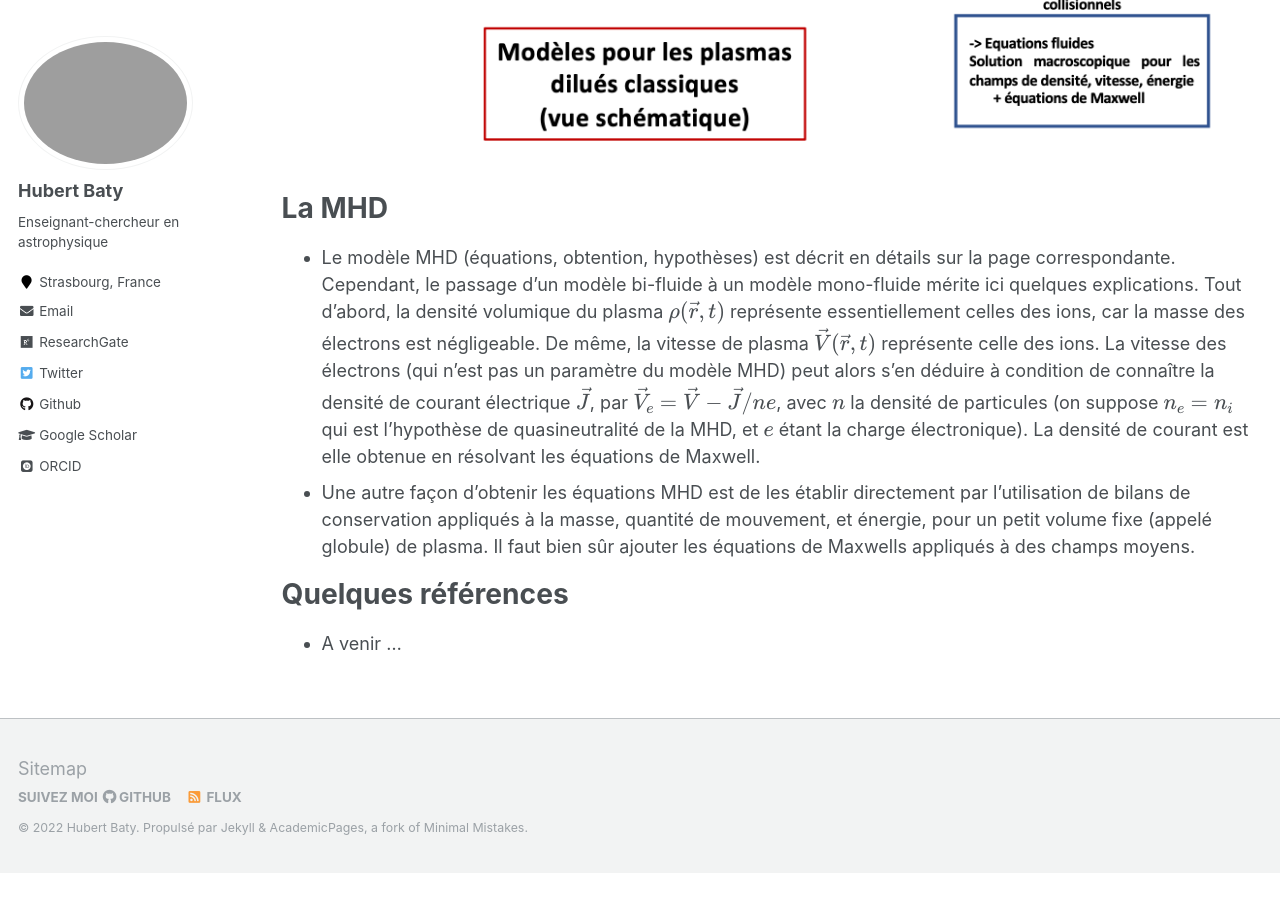
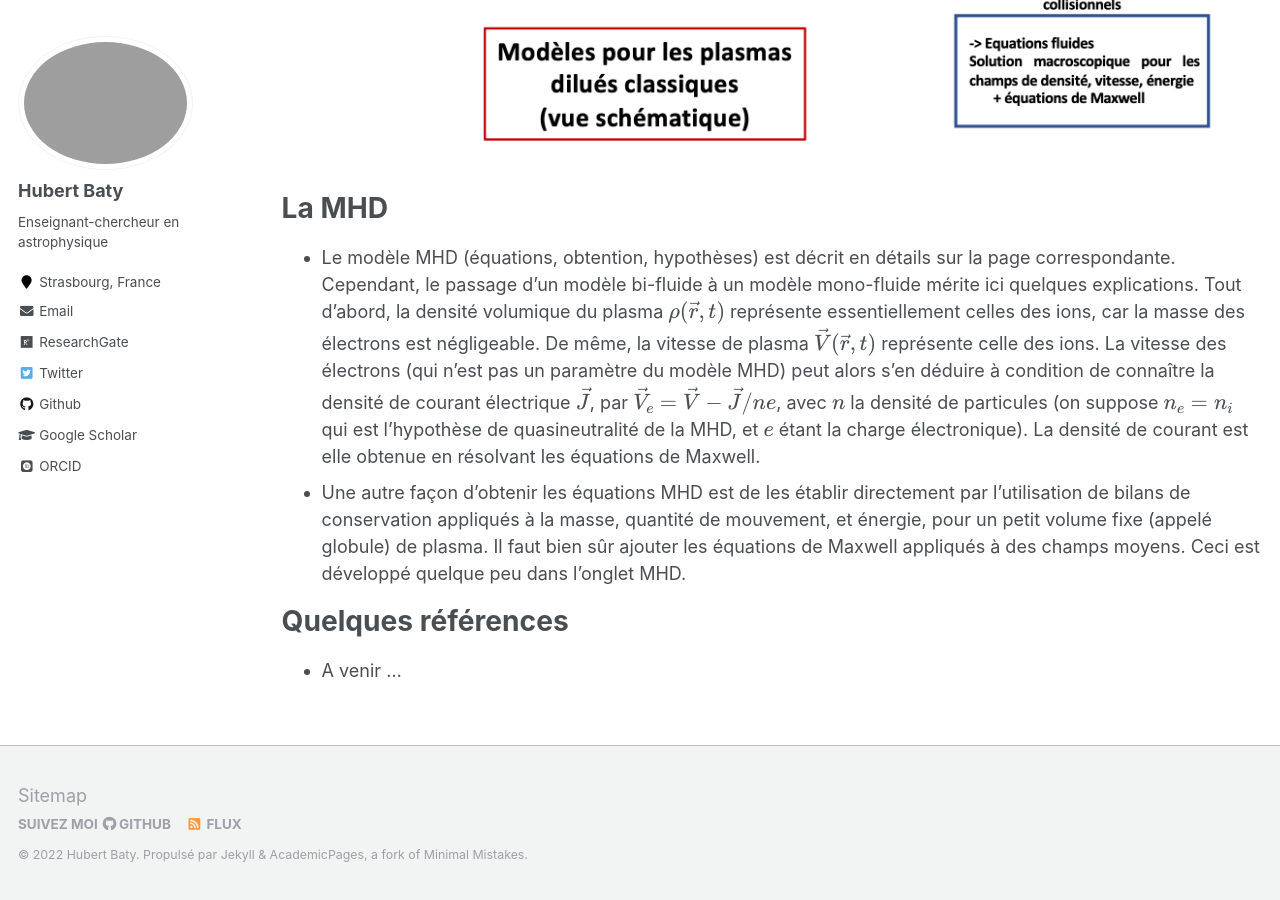
Before and after one commit to hubertbaty/hubertbaty.github.io, a Jekyll site: the page built from _pages/plasma.md, in a window 1280 px wide and 900 px high, scrolled down 5372 px. Built offline with Jekyll 4.4.1, drawn with Linux system fonts in a browser that asks for light colours; some web fonts are replaced; formulas are drawn with MathJax 3; before the commit the page ends 6245 px from its top, so only the background shows below that.

Commit message:
Update plasma.md

```diff
--- a/_pages/plasma.md
+++ b/_pages/plasma.md
@@ -70,7 +70,7 @@ Modèles de description des plasmas
 La MHD
 ======
  * Le modèle MHD (équations, obtention, hypothèses) est décrit en détails sur la page correspondante. Cependant, le passage d'un modèle bi-fluide à un modèle mono-fluide mérite ici quelques explications. Tout d'abord, la densité volumique du plasma $\rho (\vec r, t)$ représente essentiellement celles des ions, car la masse des électrons est négligeable. De même, la vitesse de plasma $\vec V (\vec r, t)$ représente celle des ions. La vitesse des électrons (qui n'est pas un paramètre du modèle MHD) peut alors s'en déduire à condition de connaître la densité de courant électrique $\vec J$, par $\vec V_e = \vec V - \vec J / ne$, avec $n$ la densité de particules (on suppose $n_e = n_i$ qui est l'hypothèse de quasineutralité de la MHD, et $e$ étant la charge électronique). La densité de courant est elle obtenue en résolvant les équations de Maxwell.
- * Une autre façon d'obtenir les équations MHD est de les établir directement par l'utilisation de bilans de conservation appliqués à la masse, quantité de mouvement, et énergie, pour un petit volume fixe (appelé globule) de plasma. Il faut bien sûr ajouter les équations de Maxwells appliqués à des champs moyens.
+ * Une autre façon d'obtenir les équations MHD est de les établir directement par l'utilisation de bilans de conservation appliqués à la masse, quantité de mouvement, et énergie, pour un petit volume fixe (appelé globule) de plasma. Il faut bien sûr ajouter les équations de Maxwell appliqués à des champs moyens. Ceci est développé quelque peu dans l'onglet MHD.
 
 
  Quelques références
```
